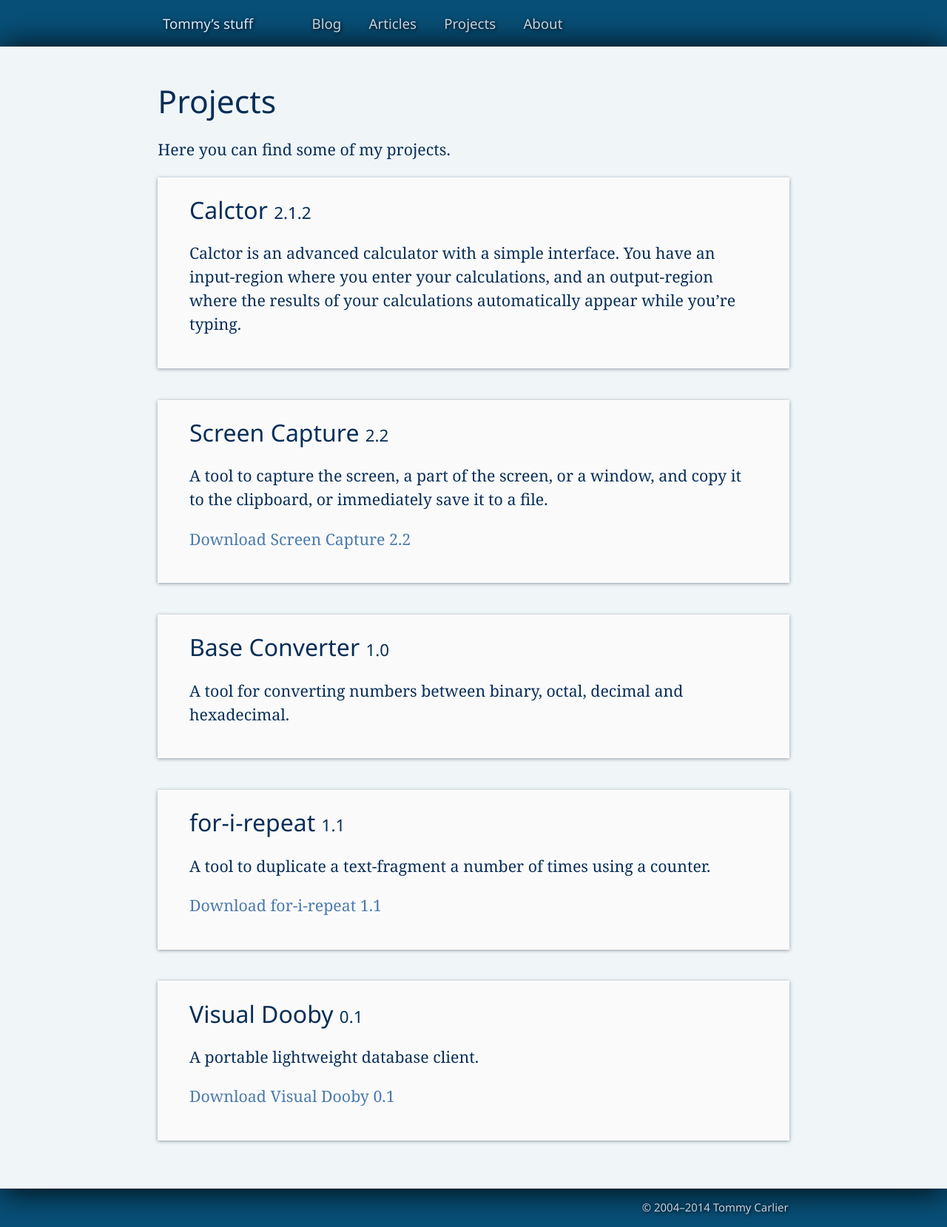
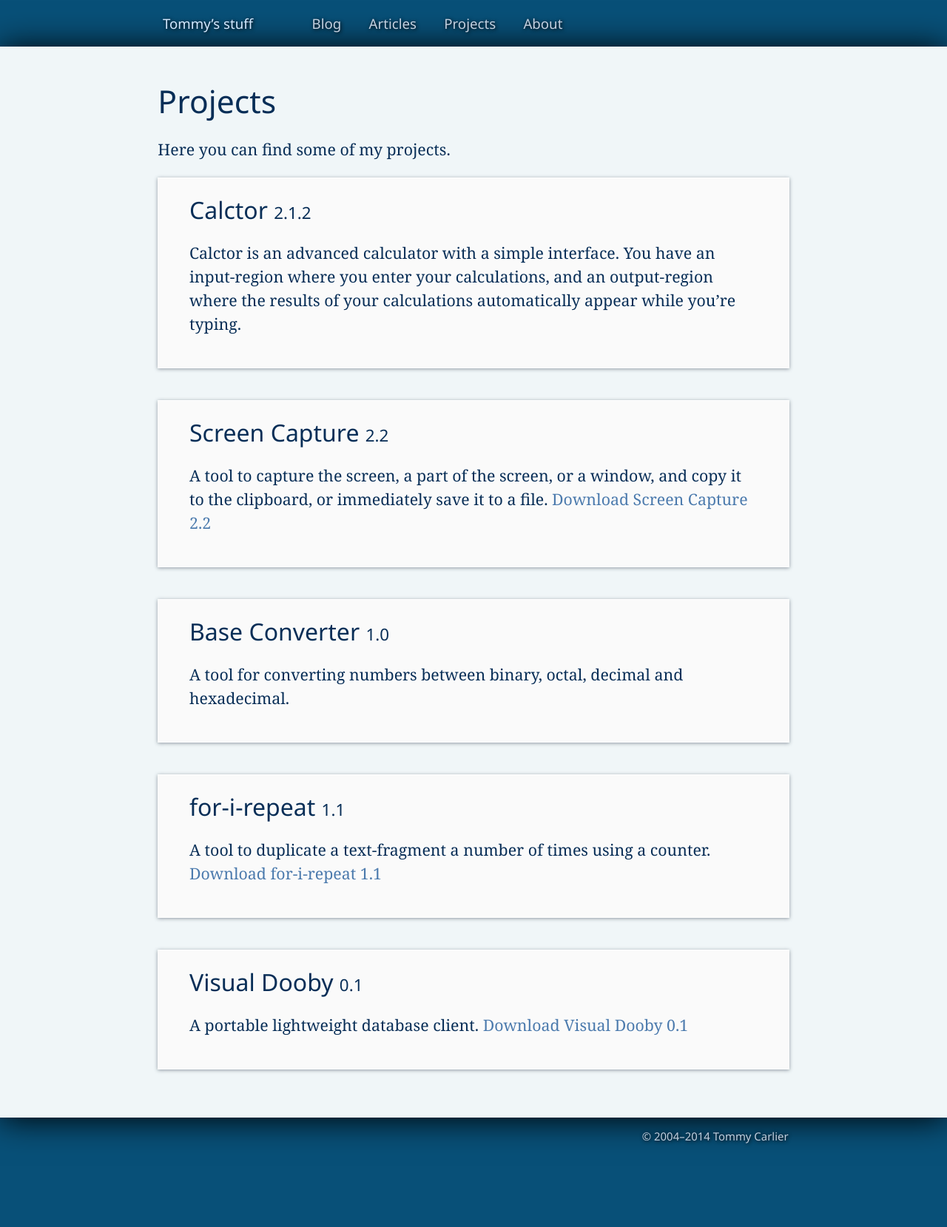
Before and after one commit to tommy-carlier/www.tcx.be, a Jekyll site: the page built from projects/index.html, in a window 1280 px wide. Shown: the whole page at 74% size. Built offline with Jekyll 4.4.1, drawn with Linux system fonts in a browser that asks for light colours; after the commit the page ends 1563 px from its top, so only the background shows below that.

Commit message:
Styling tweak

```diff
--- a/assets/site.sass
+++ b/assets/site.sass
@@ -84,7 +84,7 @@ body
 a
   text-decoration: none
 
-small
+h1 > small
   font-size: 70%
 
 pre
--- a/projects/index.html
+++ b/projects/index.html
@@ -10,8 +10,7 @@ title: Projects
 {% for project in site.data.projects %}
   <article id="{{project.id}}">
     <h1>{{project.title}}{% if project.version %} <small>{{project.version}}</small>{% endif %}</h1>
-    <p>{{project.description}}</p>
-    {% if project.download %}<p><a href="{{project.download}}">Download {{project.title}}{% if project.version %} {{project.version}}{% endif %}</a></p>{% endif %}
+    <p>{{project.description}}{% if project.download %} <a href="{{project.download}}">Download {{project.title}}{% if project.version %} {{project.version}}{% endif %}</a>{% endif %}</p>
   </article>
 {% endfor %}
 </div>
```
